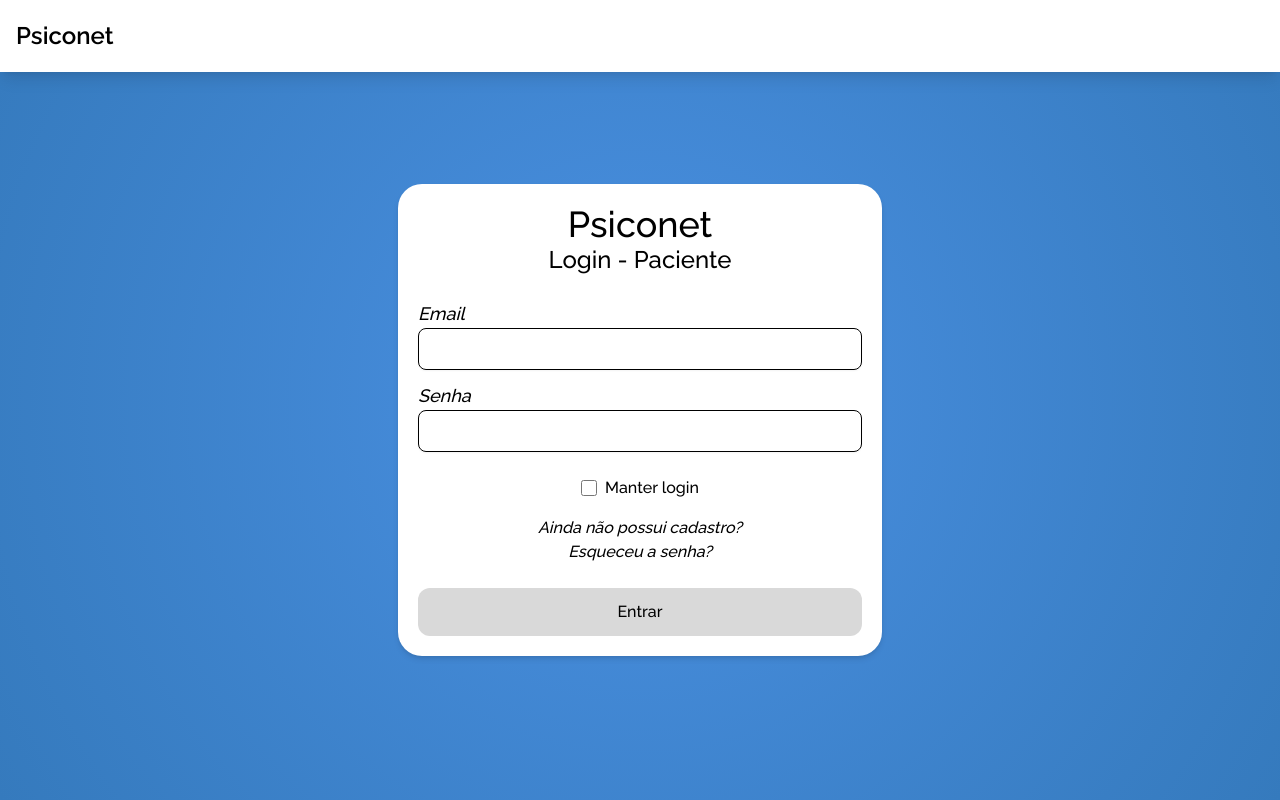
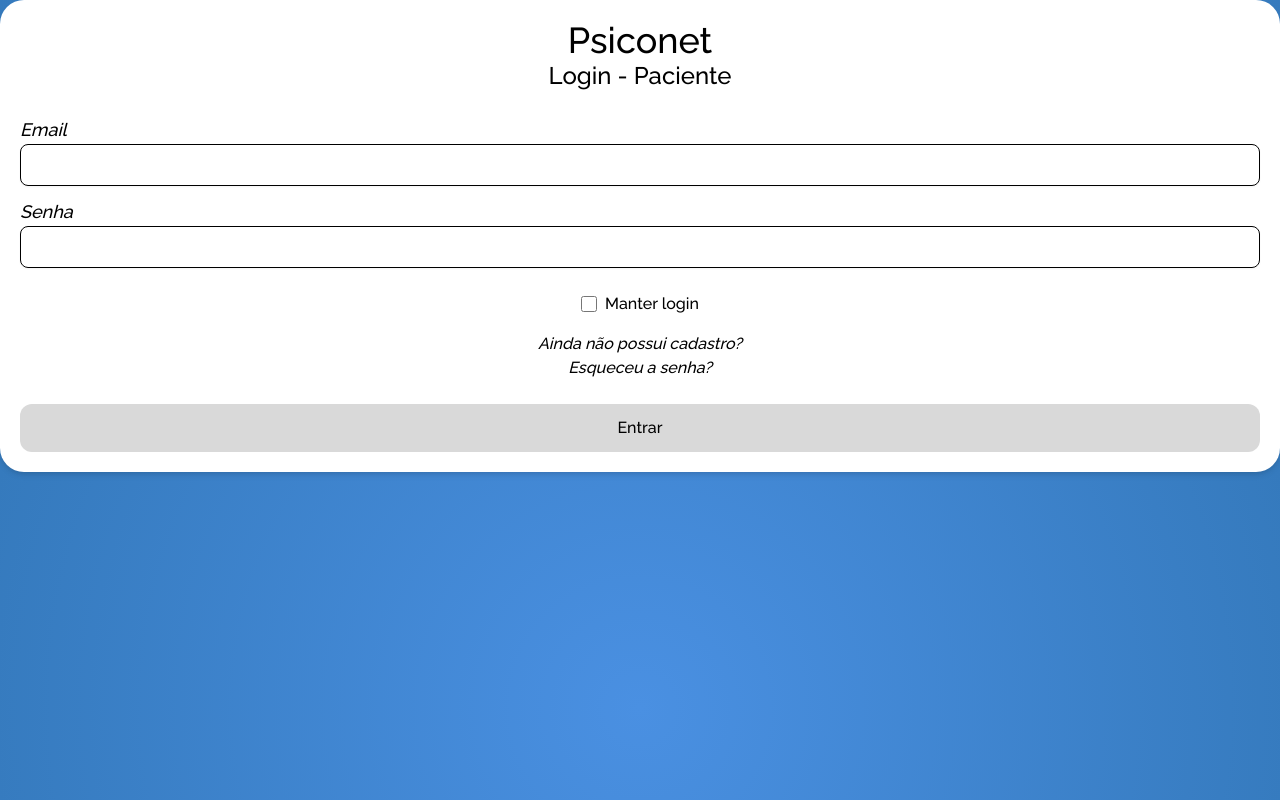
Before and after one commit to jonathaneamorim/Psiconet-Frontend, a Next.js app: page /paciente/login in a window 1280 px wide. Built offline with nearby package versions, Linux system fonts and the light colour scheme.

Commit message:
feat: inserindo estrutura unificada de acesso

```diff
--- /dev/null
+++ b/src/app/paciente/(acess)/cadastro/page.tsx
@@ -0,0 +1,5 @@
+import { FormRegister } from "@/components/Organism/FormRegister";
+
+export default function PacienteCadastro() {
+    return <FormRegister registerType="Paciente" />;
+}
--- /dev/null
+++ b/src/app/paciente/(acess)/login/page.tsx
@@ -0,0 +1,5 @@
+import { FormLogin } from "@/components/Organism/FormLogin";
+
+export default function PacienteLogin() {
+    return <FormLogin loginType="Paciente" />;
+}
--- a/src/app/paciente/login/page.tsx
+++ /dev/null
@@ -1,17 +0,0 @@
-import { FormLogin } from "@/components/Organism/FormLogin";
-import { Header } from "@/components/Organism/Header";
-
-export default function PacienteLogin() {
-    return (
-        <div className="min-h-screen w-full flex justify-center items-center px-4 py-10">
-            <div className="relative w-full max-w-[500px] overflow-hidden flex flex-col">
-                <div className="flex-1 flex flex-col pt-10 h-full relative z-10">
-                    <Header />
-                    <main className="flex-1 flex items-center justify-center p-2">
-                        <FormLogin loginType="Paciente" />
-                    </main>
-                </div>
-            </div>
-        </div>
-    );
-}
--- a/src/app/paciente/paciente/page.tsx
+++ /dev/null
@@ -1,17 +0,0 @@
-import { Header } from "@/components/Organism/Header";
-import { FormRegister } from "@/components/Organism/FormRegister";
-
-export default function PacienteCadastro() {
-    return(
-        <div className="min-h-screen w-full flex justify-center items-center px-4 py-10">
-            <div className="relative w-full max-w-[500px] overflow-hidden flex flex-col">
-                <div className="flex-1 flex flex-col pt-10 h-full relative z-10">
-                    <Header />
-                    <main className="flex-1 flex items-center justify-center p-2">
-                        <FormRegister registerType="Psicologo" />
-                    </main>
-                </div>
-            </div>
-        </div>
-    );
-}
```
